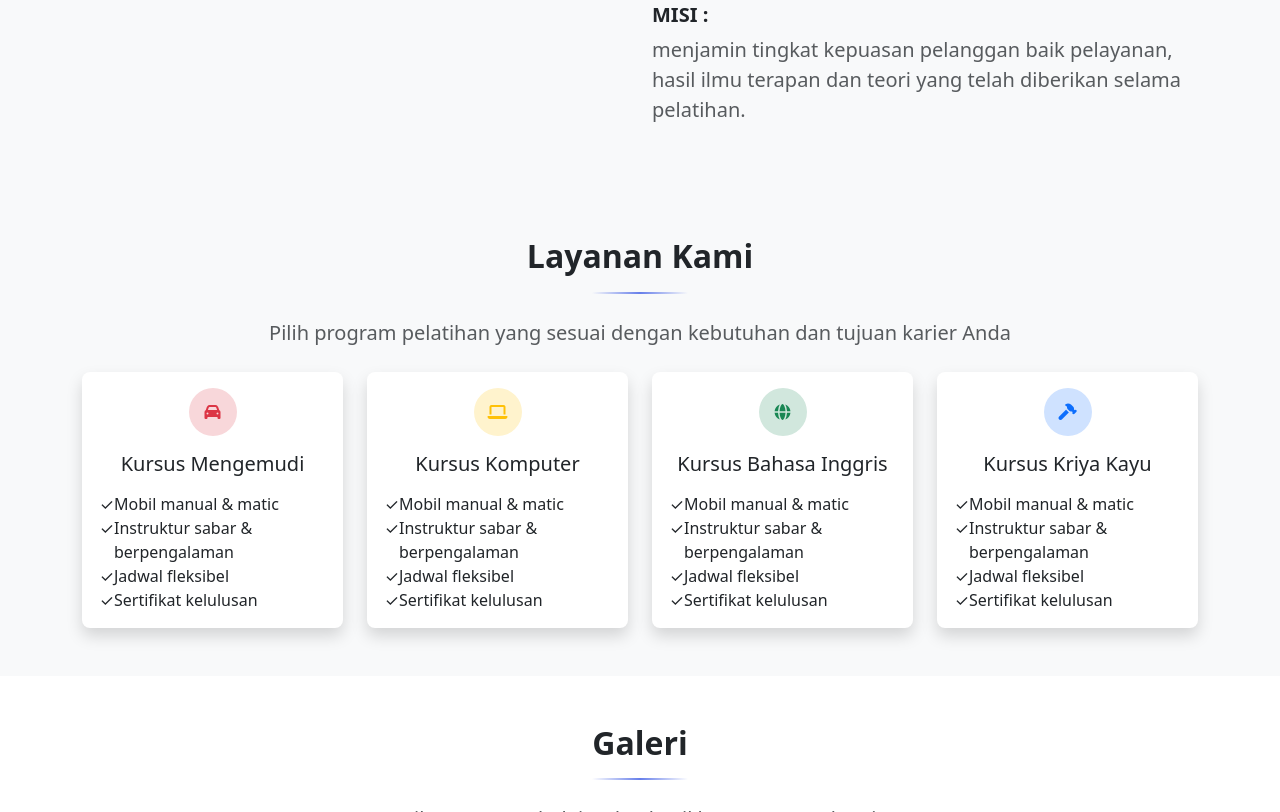
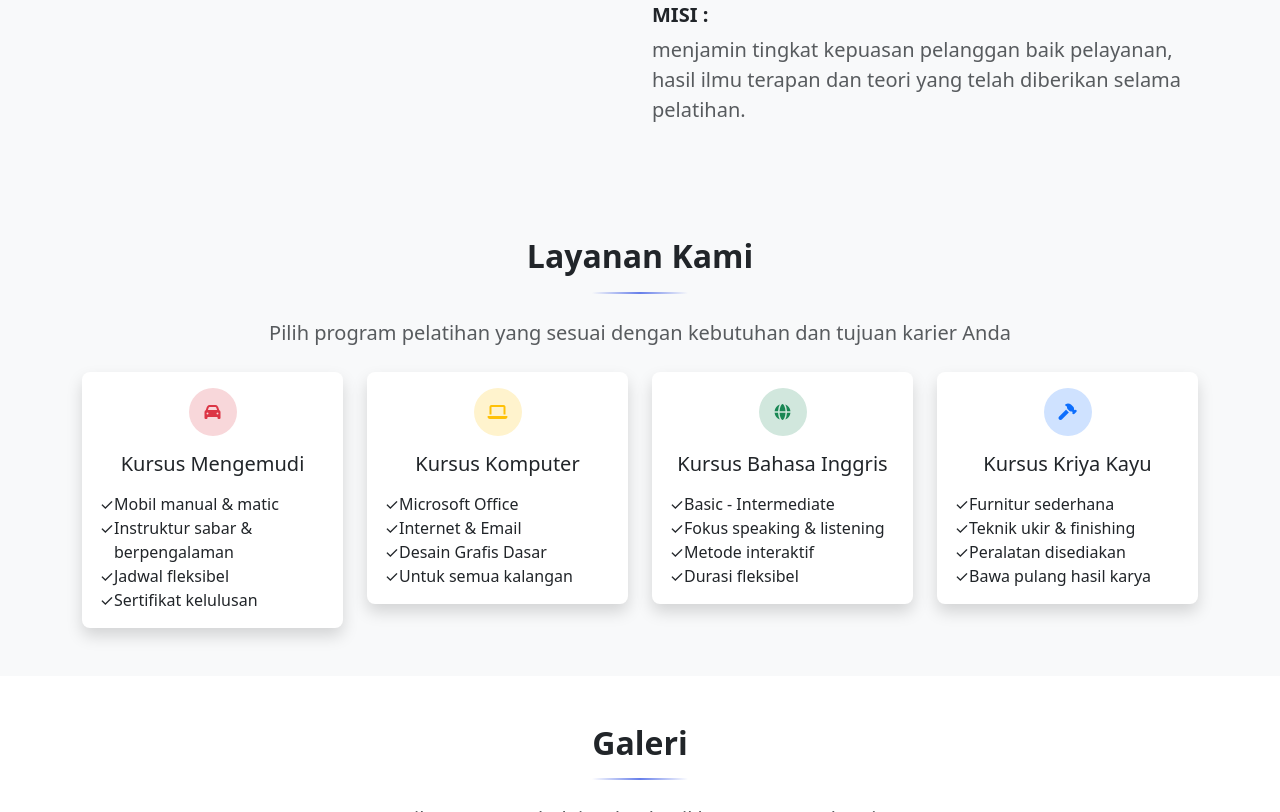
Before and after one commit to ygtnjng/lpkmandiri, a plain HTML site: page index.html in a window 1280 px wide. Shown: the part 1485-2297 px from the top of the page. Drawn offline with nearby package versions, Linux system fonts and the light colour scheme.

Commit message:
update index.html

```diff
--- a/index.html
+++ b/index.html
@@ -137,7 +137,7 @@
           <div>
             <div class="card card-body">
               <div class="fs-3 mb-4">
-                <i class="fas fa-certificate"></i>
+                <i class="fas fa-certificate text-warning"></i>
               </div>
               <h3 class="fs-4">Legal & Terpercaya</h3>
               <p class="opacity-75 mb-0">Terdaftar resmi di Kemendikbud</p>
@@ -146,19 +146,19 @@
           <div>
             <div class="card card-body">
               <div class="fs-3 mb-4">
-                <i class="fas fa-certificate"></i>
+                <i class="fas fa-bullseye text-danger"></i>
               </div>
-              <h3 class="fs-4">Legal & Terpercaya</h3>
-              <p class="opacity-75 mb-0">Terdaftar resmi di Kemendikbud</p>
+              <h3 class="fs-4">Materi Lengkap</h3>
+              <p class="opacity-75 mb-0">Kursus disesuaikan kebutuhan Anda</p>
             </div>
           </div>
           <div>
             <div class="card card-body">
               <div class="fs-3 mb-4">
-                <i class="fas fa-certificate"></i>
+                <i class="fas fa-chalkboard-teacher text-success"></i>
               </div>
-              <h3 class="fs-4">Legal & Terpercaya</h3>
-              <p class="opacity-75 mb-0">Terdaftar resmi di Kemendikbud</p>
+              <h3 class="fs-4">Instruktur Berpengalaman</h3>
+              <p class="opacity-75 mb-0">Profesional di bidangnya</p>
             </div>
           </div>
         </div>
@@ -240,10 +240,10 @@
                 <h3 class="fs-5 my-3">Kursus Komputer</h3>
               </div>
               <ul class="ps-3 mb-0" style="list-style: &quot;✓&quot;">
-                <li>Mobil manual & matic</li>
-                <li>Instruktur sabar & berpengalaman</li>
-                <li>Jadwal fleksibel</li>
-                <li>Sertifikat kelulusan</li>
+                <li>Microsoft Office</li>
+                <li>Internet & Email</li>
+                <li>Desain Grafis Dasar</li>
+                <li>Untuk semua kalangan</li>
               </ul>
             </div>
           </div>
@@ -255,10 +255,10 @@
                 <h3 class="fs-5 my-3">Kursus Bahasa Inggris</h3>
               </div>
               <ul class="ps-3 mb-0" style="list-style: &quot;✓&quot;">
-                <li>Mobil manual & matic</li>
-                <li>Instruktur sabar & berpengalaman</li>
-                <li>Jadwal fleksibel</li>
-                <li>Sertifikat kelulusan</li>
+                <li>Basic - Intermediate</li>
+                <li>Fokus speaking & listening</li>
+                <li>Metode interaktif</li>
+                <li>Durasi fleksibel</li>
               </ul>
             </div>
           </div>
@@ -270,10 +270,10 @@
                 <h3 class="fs-5 my-3">Kursus Kriya Kayu</h3>
               </div>
               <ul class="ps-3 mb-0" style="list-style: &quot;✓&quot;">
-                <li>Mobil manual & matic</li>
-                <li>Instruktur sabar & berpengalaman</li>
-                <li>Jadwal fleksibel</li>
-                <li>Sertifikat kelulusan</li>
+                <li>Furnitur sederhana</li>
+                <li>Teknik ukir & finishing</li>
+                <li>Peralatan disediakan</li>
+                <li>Bawa pulang hasil karya</li>
               </ul>
             </div>
           </div>
```
